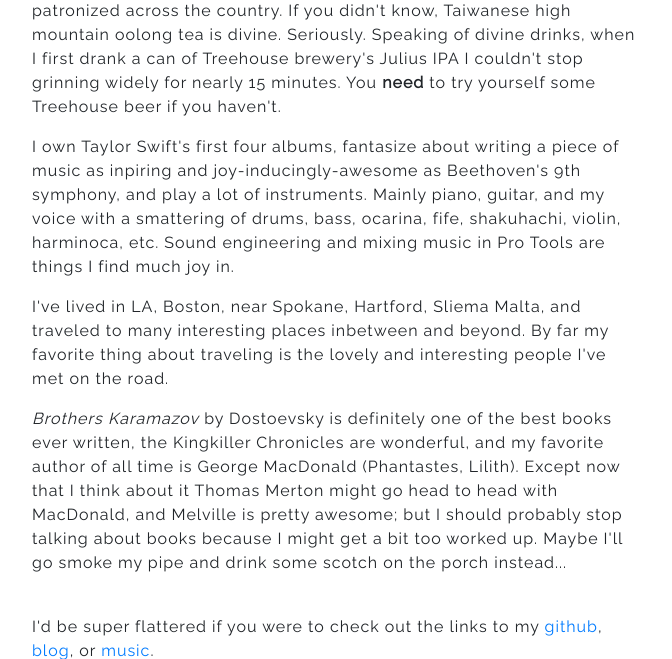
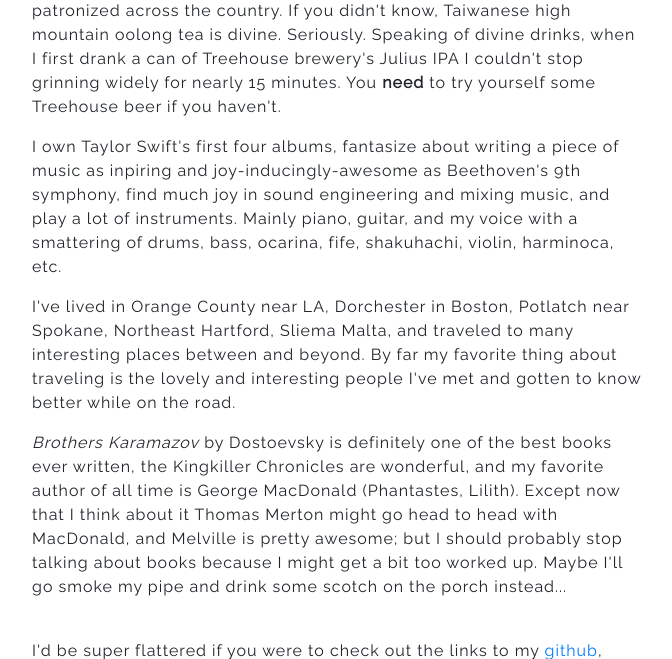
Before and after one commit to santeyio/calebhayashida, a Flask app: page / in a window 1280 px wide. Shown: the part 410-1069 px from the top of the page, without its empty margins (303-975 px from the left). Run offline with Flask 2, Linux system fonts and the light colour scheme; some libraries are stand-ins or nearby versions.

Commit message:
small text changes

```diff
--- a/templates/home.html
+++ b/templates/home.html
@@ -28,14 +28,15 @@
       <p>
       I own Taylor Swift's first four albums,
       fantasize about writing a piece of music as inpiring and joy-inducingly-awesome as Beethoven's 9th symphony,
+      find much joy in sound engineering and mixing music,
       and play a lot of instruments. Mainly piano, guitar, and my voice with a smattering of
       drums, bass, ocarina, fife, shakuhachi, violin, harminoca, etc.
-      Sound engineering and mixing music in Pro Tools are things I find much joy in.
       </p>
       <p>
-      I've lived in LA, Boston, near Spokane, Hartford, Sliema Malta, and traveled
-      to many interesting places inbetween and beyond.
-      By far my favorite thing about traveling is the lovely and interesting people I've met on the road.
+      I've lived in Orange County near LA, Dorchester in Boston, Potlatch near Spokane, Northeast Hartford, Sliema Malta, and traveled
+      to many interesting places between and beyond.
+      By far my favorite thing about traveling is the lovely and interesting people I've met
+      and gotten to know better while on the road.
       </p>
       <p>
       <em>Brothers Karamazov</em> by Dostoevsky is definitely one of the best books ever written,
```
